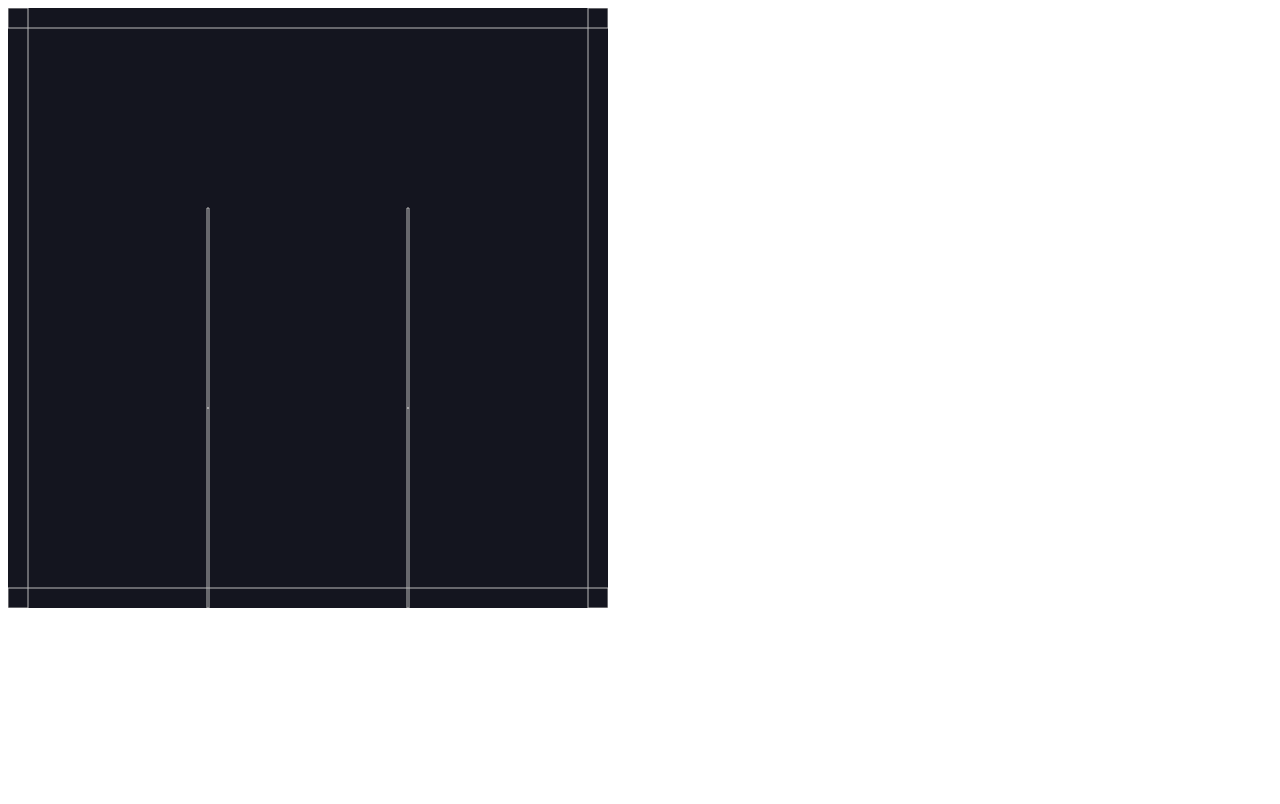
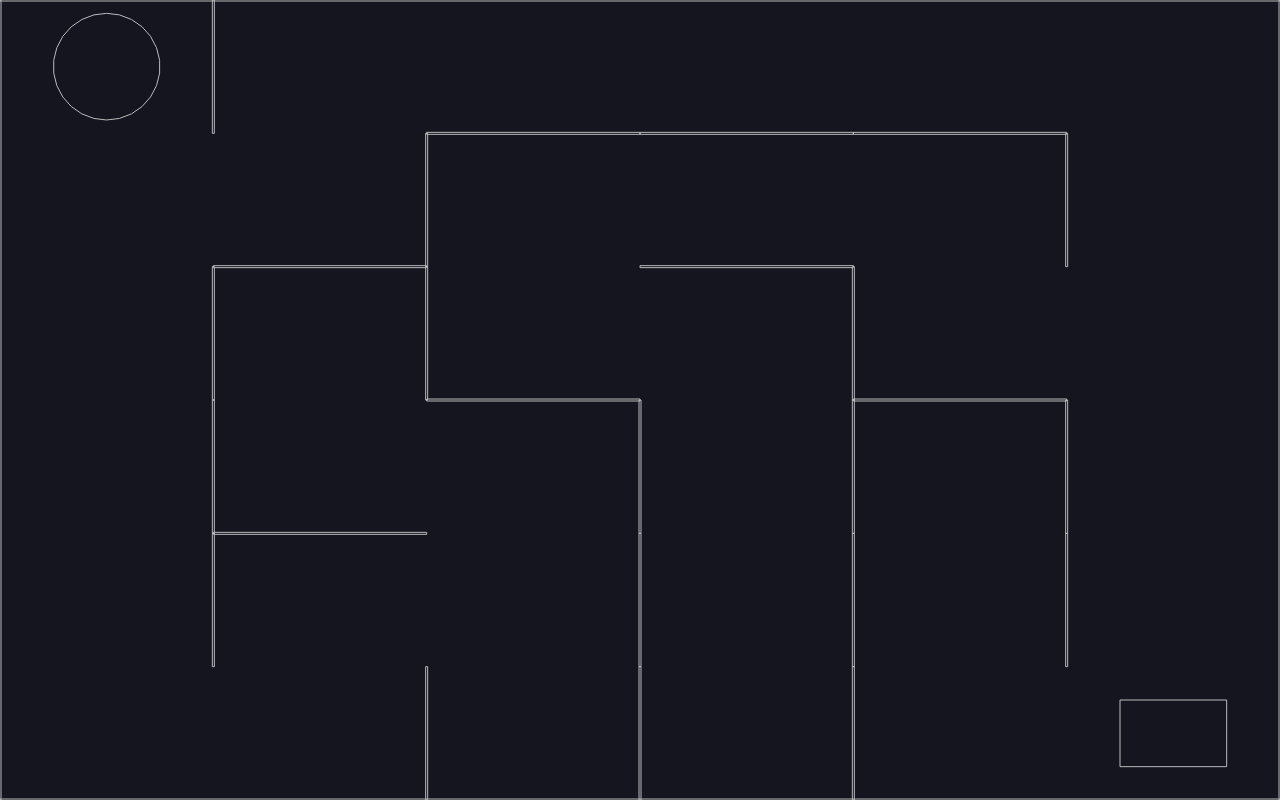
Before and after one commit to Lasni/maze, a plain HTML site: page index.html in a window 1280 px wide. Drawn offline with nearby package versions, Linux system fonts and the light colour scheme.

Commit message:
(before refactor) added navigation of the ball and win condition collision

```diff
--- a/index.html
+++ b/index.html
@@ -2,6 +2,11 @@
 <html>
   <head>
     <script src="https://cdnjs.cloudflare.com/ajax/libs/matter-js/0.14.2/matter.min.js" integrity="sha512-pi0tSRZdlNRZeANPwdAIHRAYg6gZZV6QlAiyHXn5TYqLzBKE9jlttO/QgYLMhISD6oNv2kPsVelx+n5nw0FqKA==" crossorigin="anonymous"></script>
+    <style>
+      body {
+        margin: 0;
+      }
+    </style>
   </head>
   <body>
     <script src="index.js"></script>
--- a/index.js
+++ b/index.js
@@ -1,13 +1,19 @@
-const { Engine, Render, Runner, World, Bodies } = Matter;
+const { Engine, Render, Runner, World, Bodies, Body, Events } = Matter;
 
 // Variables
-const width = 600;
-const height = 600;
-const cells = 3;
+const width = window.innerWidth;
+const height = window.innerHeight;
+const cells = 6;
+// const cellsHorizontal = 12; //
+// const cellsVertical = 3; //
+// const unitLengthX = width / cellsHorizontal //
+// const unitLengthY = height / cellsVertical //
 const unitWidth = width / cells;
 const unitHeight = height / cells;
 
+
 const engine = Engine.create();
+engine.world.gravity.y = 0; // disables gravity
 const { world } = engine;
 const render = Render.create({
   element: document.body,
@@ -25,19 +31,19 @@ Runner.run(Runner.create(), engine);
 // Walls
 const walls = [
   // top
-  Bodies.rectangle(width / 2, 0, width, 40, {
+  Bodies.rectangle(width / 2, 0, width, 2, {
     isStatic: true,
   }),
   // bottom
-  Bodies.rectangle(width / 2, height, width, 40, {
+  Bodies.rectangle(width / 2, height, width, 2, {
     isStatic: true,
   }),
   // left
-  Bodies.rectangle(0, height / 2, 40, height, {
+  Bodies.rectangle(0, height / 2, 2, height, {
     isStatic: true,
   }),
   // right
-  Bodies.rectangle(width, height / 2, 40, height, {
+  Bodies.rectangle(width, height / 2, 2, height, {
     isStatic: true,
   }),
 ];
@@ -152,6 +158,7 @@ horizontals.forEach((row, rowIndex) => {
       2, // rectangle height aka wall thickness
       {
         isStatic: true,
+        label: "wall",
       }
     );
     // add the wall to the world
@@ -172,8 +179,75 @@ verticals.forEach((row, rowIndex) => {
       unitHeight,
       {
         isStatic: true,
+        label: "wall",
       }
     );
     World.add(world, wall);
   });
 });
+
+// Goal
+const goal = Bodies.rectangle(
+  width - unitWidth / 2, // positions far right
+  height - unitHeight / 2, // positions far bottom
+  unitWidth * 0.5,
+  unitHeight * 0.5,
+  {
+    isStatic: true,
+    label: "goal",
+  }
+);
+World.add(world, goal);
+
+// Ball
+const ball = Bodies.circle(
+  unitWidth / 2, // positions far left
+  unitHeight / 2, // positions far top
+  unitWidth / 4,
+  {
+    isStatic: false,
+    label: "ball",
+  }
+);
+World.add(world, ball);
+
+// Controlling the ball
+document.addEventListener("keydown", (e) => {
+  // console.log(e);
+  const maxVelocity = 5;
+  const { x, y } = ball.velocity;
+  if (e.code === "ArrowUp") {
+    Body.setVelocity(ball, { x, y: Math.max(y - 5, -maxVelocity) });
+  }
+  if (e.code === "ArrowRight") {
+    Body.setVelocity(ball, { x: Math.min(x + 5, +maxVelocity), y });
+  }
+  if (e.code === "ArrowDown") {
+    Body.setVelocity(ball, { x, y: Math.min(y + 5, +maxVelocity) });
+  }
+  if (e.code === "ArrowLeft") {
+    Body.setVelocity(ball, { x: Math.max(x - 5, -maxVelocity), y });
+  }
+});
+
+// Collision
+Events.on(engine, "collisionStart", (e) => {
+  e.pairs.forEach((collision) => {
+    const labels = ["ball", "goal"];
+
+    // win condition
+    if (
+      labels.includes(collision.bodyA.label) &&
+      labels.includes(collision.bodyB.label)
+    ) {
+      // collapse the maze
+      world.gravity.y = 1;
+      world.bodies.forEach((body) => {
+        if (body.label === "wall") {
+          // update the static flag on the body object to false
+          Body.setStatic(body, false);
+        }
+      });
+    }
+  });
+});
```
